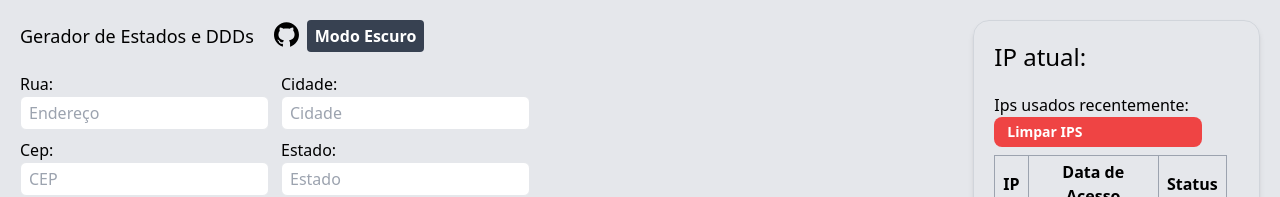
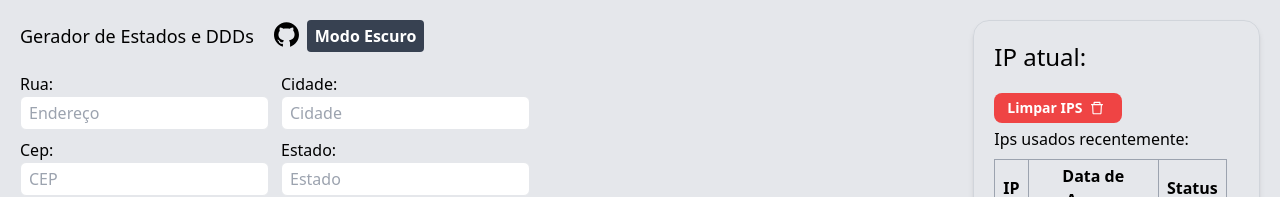
Before and after one commit to mateusdata/address-generator, a React (Create React App) app: page / in a window 1280 px wide. Shown: the top 197 px of the page. Built offline with nearby package versions, Linux system fonts and the light colour scheme; no server answers.

Commit message:
fix: App.js

```diff
--- a/src/App.tsx
+++ b/src/App.tsx
@@ -5,7 +5,7 @@ import dados from './utils/Dados';
 import { FloatButton, QRCode, Spin, notification } from 'antd';
 import { LoadingOutlined, GithubOutlined } from '@ant-design/icons';
 import dayjs from 'dayjs';
-import { ReloadOutlined } from '@ant-design/icons';
+import { ReloadOutlined,DeleteOutlined  } from '@ant-design/icons';
 import 'animate.css';
 
 type NotificationType = 'success' | 'info' | 'warning' | 'error';
@@ -266,10 +266,10 @@ const App: React.FC = () => {
           <h3 className='flex gap-2  lg:text-2xl'>IP atual: <p className='text-orange-500 lg:text-2xl'>{ip}</p></h3>
         </div>
         <div className='flex flex-col  mt-5'>
+          {myIps && <button onClick={deleteIps} type="button" className="py-1 mb-1 dark:bg-[#4e4f52] px-3 lg:w-32 inline-flex items-center gap-x-2 text-sm font-semibold rounded-lg border border-transparent bg-red-500  hover:bg-red-500 disabled:opacity-50 disabled:pointer-events-none text-white dark:hover:bg-red-300 dark:text-red-50 dark:hover:text-red-50">
+            Limpar IPS <DeleteOutlined />
+          </button>}
           <span>Ips usados recentemente:</span>
-          {myIps && <button onClick={deleteIps} type="button" className="py-1 dark:bg-[#4e4f52] px-3 w-52 inline-flex items-center gap-x-2 text-sm font-semibold rounded-lg border border-transparent bg-red-500  hover:bg-red-500 disabled:opacity-50 disabled:pointer-events-none text-white dark:hover:bg-red-300 dark:text-red-50 dark:hover:text-red-50">
-            Limpar IPS
-          </button>}
 
           <div className="overflow-x-auto mt-2">
             <table className="table-auto w-[95%] mb-2">
```
